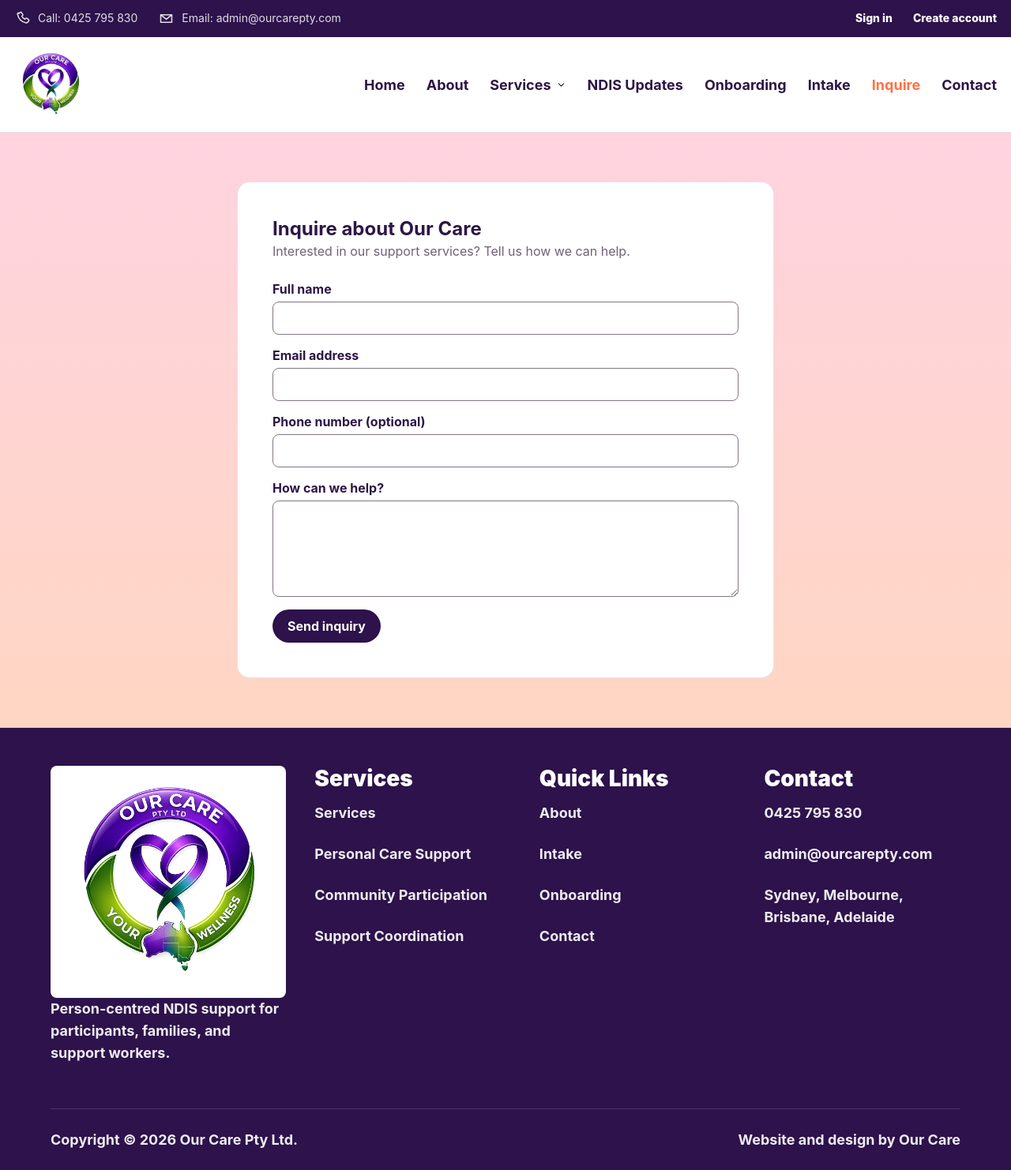
After one commit to kimshee16/our-care-pty, a Laravel app: page /inquire in a window 1280 px wide. The commit adds this page. Shown: the whole page at 79% size. Run offline with Laravel 12, Linux system fonts and the light colour scheme; data that the repository does not hold is empty.

Commit message:
Add public Our Care inquiry form

```diff
--- /dev/null
+++ b/resources/views/inquire.blade.php
@@ -0,0 +1,86 @@
+@extends('layouts.public-v2', ['activePage' => 'inquire'])
+
+@section('title', 'Inquire - Our Care')
+
+@section('styles')
+    .inquiry-panel {
+        max-width: 680px;
+        margin: 0 auto;
+        padding: clamp(20px, 5vw, 44px);
+        border: 1px solid var(--line);
+        border-radius: 16px;
+        background: #fff;
+    }
+    .inquiry-panel h1 { margin: 0; color: var(--ink); }
+    .inquiry-form { display: grid; gap: 16px; margin-top: 24px; }
+    .inquiry-field { display: grid; gap: 6px; }
+    .inquiry-field label { font-weight: 700; }
+    .inquiry-field input, .inquiry-field textarea {
+        width: 100%;
+        padding: 10px 12px;
+        border: 1px solid #827689;
+        border-radius: 8px;
+        color: var(--ink);
+        font: inherit;
+        font-size: 1rem;
+    }
+    .inquiry-field textarea { resize: vertical; }
+    .inquiry-field [aria-invalid="true"] { border-color: #a02236; }
+    .inquiry-error { margin: 0; color: #a02236; }
+    .inquiry-form .button { justify-self: start; background: var(--brand); font: inherit; font-weight: 700; }
+@endsection
+
+@section('content')
+    @php
+        $oldText = fn (string $field) => is_string(old($field)) ? old($field) : '';
+    @endphp
+    <section class="section section--soft" aria-labelledby="inquiry-heading">
+        <div class="inquiry-panel">
+            <h1 id="inquiry-heading">Inquire about Our Care</h1>
+
+            @if (session('inquiry_status'))
+                <p role="status">{{ session('inquiry_status') }}</p>
+            @else
+                <p>Interested in our support services? Tell us how we can help.</p>
+
+                @error('delivery')
+                    <p class="inquiry-error" role="alert">{{ $message }}</p>
+                @enderror
+
+                <form class="inquiry-form" method="post" action="{{ route('inquiry.store') }}">
+                    @csrf
+
+                    <div class="inquiry-field">
+                        <label for="inquiry-name">Full name</label>
+                        <input id="inquiry-name" name="name" autocomplete="name" value="{{ $oldText('name') }}" maxlength="120" required
+                            @error('name') aria-invalid="true" aria-describedby="inquiry-name-error" @enderror>
+                        @error('name') <p class="inquiry-error" id="inquiry-name-error">{{ $message }}</p> @enderror
+                    </div>
+
+                    <div class="inquiry-field">
+                        <label for="inquiry-email">Email address</label>
+                        <input id="inquiry-email" name="email" type="email" autocomplete="email" value="{{ $oldText('email') }}" maxlength="254" required
+                            @error('email') aria-invalid="true" aria-describedby="inquiry-email-error" @enderror>
+                        @error('email') <p class="inquiry-error" id="inquiry-email-error">{{ $message }}</p> @enderror
+                    </div>
+
+                    <div class="inquiry-field">
+                        <label for="inquiry-phone">Phone number (optional)</label>
+                        <input id="inquiry-phone" name="phone" type="tel" autocomplete="tel" value="{{ $oldText('phone') }}" maxlength="40"
+                            @error('phone') aria-invalid="true" aria-describedby="inquiry-phone-error" @enderror>
+                        @error('phone') <p class="inquiry-error" id="inquiry-phone-error">{{ $message }}</p> @enderror
+                    </div>
+
+                    <div class="inquiry-field">
+                        <label for="inquiry-message">How can we help?</label>
+                        <textarea id="inquiry-message" name="message" rows="5" maxlength="3000" required
+                            @error('message') aria-invalid="true" aria-describedby="inquiry-message-error" @enderror>{{ $oldText('message') }}</textarea>
+                        @error('message') <p class="inquiry-error" id="inquiry-message-error">{{ $message }}</p> @enderror
+                    </div>
+
+                    <button class="button" type="submit">Send inquiry</button>
+                </form>
+            @endif
+        </div>
+    </section>
+@endsection
--- a/resources/views/layouts/public-v2.blade.php
+++ b/resources/views/layouts/public-v2.blade.php
@@ -100,6 +100,7 @@
 
         .nav-links {
             display: flex;
+            flex-wrap: wrap;
             align-items: center;
             justify-content: flex-end;
             gap: 27px;
@@ -435,6 +436,7 @@
             <a href="{{ url($brand['updates_url'] ?? config('cms.brand.updates_url')) }}">{{ $brand['updates_label'] ?? config('cms.brand.updates_label') }}</a>
             <a href="{{ url('/onboarding-v2') }}" @if($activePage === 'onboarding') aria-current="page" @endif>{{ \App\Support\CmsContent::get('pages.onboarding-v2.label', 'Onboarding') }}</a>
             <a href="{{ url('/intake-v2') }}" @if($activePage === 'intake') aria-current="page" @endif>{{ \App\Support\CmsContent::get('pages.intake-v2.label', 'Intake') }}</a>
+            <a href="{{ route('inquiry.create') }}"@if($activePage === 'inquire') aria-current="page"@endif>Inquire</a>
             <a href="{{ url('/contact-v2') }}" @if($activePage === 'contact') aria-current="page" @endif>{{ \App\Support\CmsContent::get('pages.contact-v2.label', 'Contact Us') }}</a>
         </nav>
     </header>
--- a/routes/web.php
+++ b/routes/web.php
@@ -25,6 +25,10 @@ Route::get('/intake', [App\Http\Controllers\CmsController::class, 'intake'])->na
 Route::get('/intake-v2', [App\Http\Controllers\CmsController::class, 'intake']);
 Route::get('/contact', [App\Http\Controllers\CmsController::class, 'contact'])->name('contact.v2');
 Route::get('/contact-v2', [App\Http\Controllers\CmsController::class, 'contact']);
+Route::view('/inquire', 'inquire')->name('inquiry.create');
+Route::post('/inquire', [App\Http\Controllers\InquiryController::class, 'store'])
+    ->middleware('throttle:5,1')
+    ->name('inquiry.store');
 Route::get('/services/{service}', [App\Http\Controllers\CmsController::class, 'serviceDetail'])->name('services.detail.v2');
 Route::get('/services-v2/{service}', [App\Http\Controllers\CmsController::class, 'serviceDetail']);
 Route::get('/cms/home', [App\Http\Controllers\CmsController::class, 'home']);
```
Also changed, not shown: app/Http/Controllers/InquiryController.php (added, +47 -0 lines), tests/Feature/InquiryTest.php (added, +73 -0 lines).
